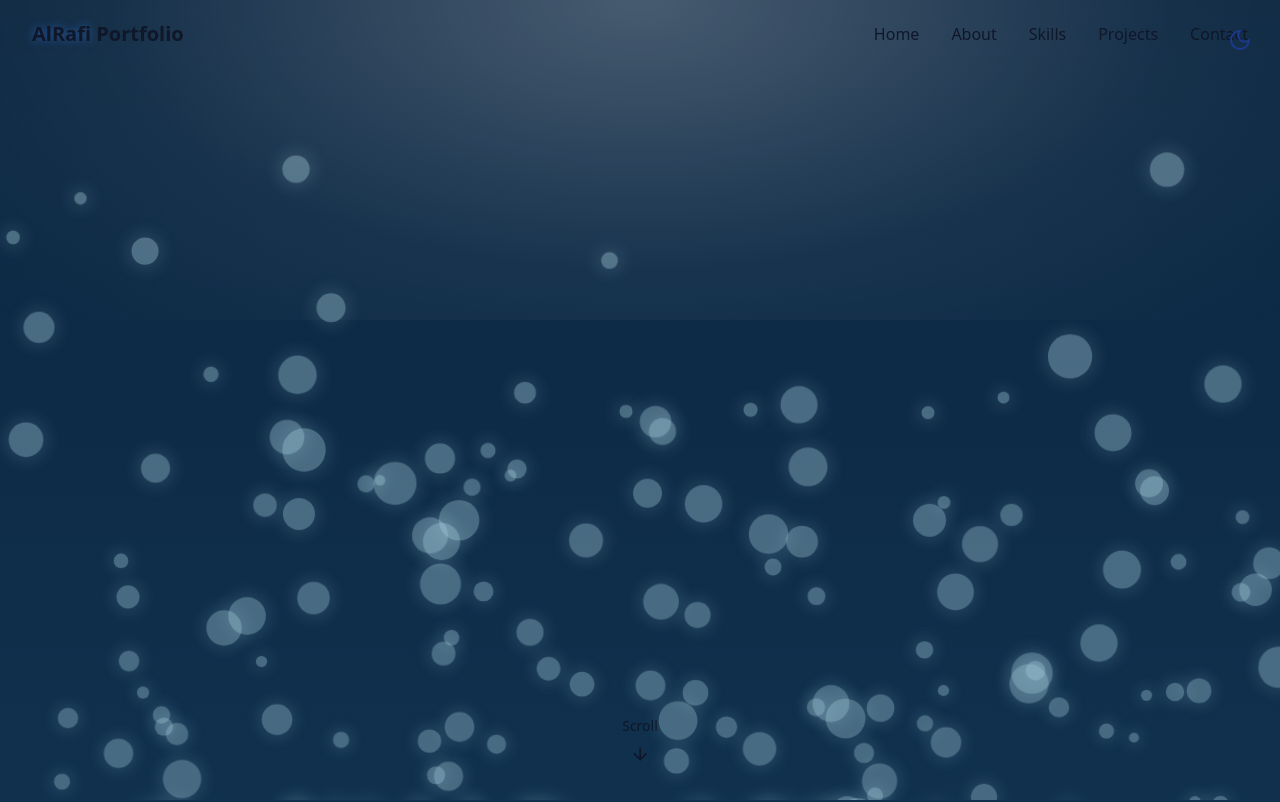
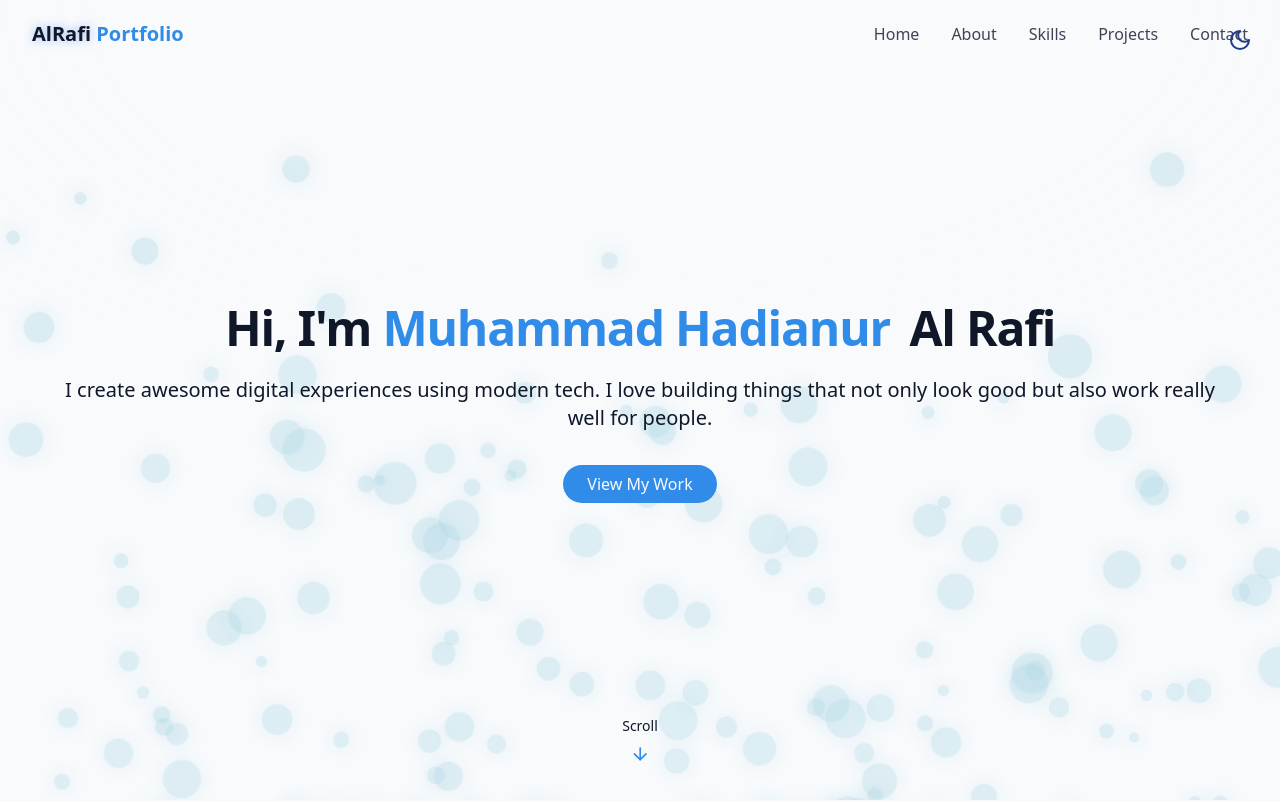
Before and after one commit to AlRafi004/website-portofolio, a React (Vite) app: page / in a window 1280 px wide. Shown: the top 802 px of the page. Built offline with nearby package versions, Linux system fonts and the light colour scheme.

Commit message:
Restore: CSS dan tampilan ke versi awal, fix style agar tidak berubah lagi

```diff
--- a/src/index.css
+++ b/src/index.css
@@ -1,6 +1,6 @@
 @import "tailwindcss";
 
-:root {
+@theme {
   --color-border: hsl(var(--border));
   --color-background: hsl(var(--background));
   --color-foreground: hsl(var(--foreground));
@@ -18,7 +18,6 @@
   --animate-fade-in-delay-3: fade-in 0.7s ease-out 0.6s forwards;
   --animate-fade-in-delay-4: fade-in 0.7s ease-out 0.8s forwards;
   --animate-meteor: meteor 5s linear infinite;
-}
 
   @keyframes float {
     0%,
@@ -61,29 +60,24 @@
       opacity: 0;
     }
   }
+}
 
 @layer base {
   :root {
     --background: 210 40% 98%;
     --foreground: 222 47% 11%;
-
     --card: 0 0% 100%;
-
     --primary: 210 80% 55%;
     --primary-foreground: 210 40% 98%;
-
     --border: 214 32% 91%;
   }
 
   .dark {
     --background: 222 47% 4%;
     --foreground: 213 31% 91%;
-
     --card: 222 47% 8%;
-
     --primary: 210 85% 65%;
     --primary-foreground: 213 31% 91%;
-
     --border: 217 33% 20%;
   }
 
@@ -98,7 +92,8 @@
   body {
     background-color: var(--color-background);
     color: var(--color-foreground);
-    transition-property: color, background-color, border-color, text-decoration-color, fill, stroke;
+    transition-property: color, background-color, border-color,
+      text-decoration-color, fill, stroke;
     transition-duration: 300ms;
     font-feature-settings: "rlig" 1, "calt" 1;
     background: linear-gradient(
@@ -108,6 +103,17 @@
       #2c5364 100%
     ) !important;
     position: relative;
+  }
+
+  .dark body {
+    /* Untuk dark mode, tambahkan gradasi gelap jika ingin efek lebih dramatis */
+    background: linear-gradient(
+      180deg,
+      #0a1a2f 0%,
+      #1a2a3a 60%,
+      #232b3b 100%
+    ) !important;
+    color: var(--foreground);
   }
 
   .body-light-effect::before {
@@ -170,7 +176,8 @@
   }
   .card-hover:hover {
     transform: scale(1.02);
-    box-shadow: 0 10px 15px -3px rgba(59,130,246,0.1), 0 4px 6px -4px rgba(59,130,246,0.1);
+    box-shadow: 0 10px 15px -3px rgba(59, 130, 246, 0.1),
+      0 4px 6px -4px rgba(59, 130, 246, 0.1);
   }
 
   .gradient-border {
@@ -194,7 +201,7 @@
     transition-duration: 300ms;
   }
   .cosmic-button:hover {
-    box-shadow: 0 0 10px rgba(59,130,246,0.5);
+    box-shadow: 0 0 10px rgba(59, 130, 246, 0.5);
     transform: scale(1.05);
   }
   .cosmic-button:active {
```
Lines whose indentation alone changed are shown as unchanged.
